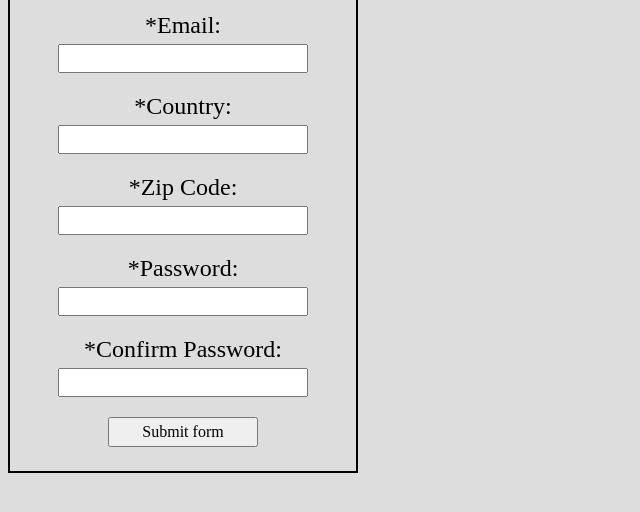
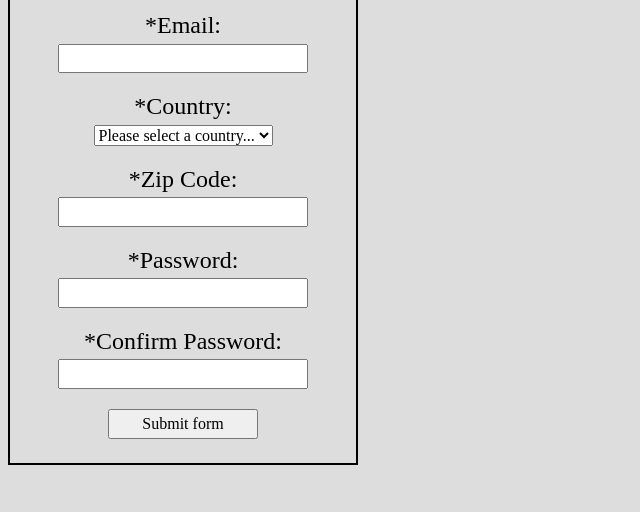
Before and after one commit to Solar-Tiger/form-validation, a website built with webpack: page src/index.html in a window 1280 px wide. Shown: the part 92-604 px from the top of the page, without its empty margins (0-640 px from the left). Built offline with nearby package versions, Linux system fonts and the light colour scheme.

Commit message:
Update input for country to option element

```diff
--- a/src/index.html
+++ b/src/index.html
@@ -17,7 +17,9 @@
         </div>
         <div class="country-container">
             <label for="country"><span>*</span>Country:</label>
-            <input type="text" id="country" name="country" required>
+            <select id="country" name="country" required>
+                <option value="placeholder">Please select a country...</option>
+            </select>
         </div>
         <div class="zip-code-container">
             <label for="zip-code"><span>*</span>Zip Code:</label>
```
